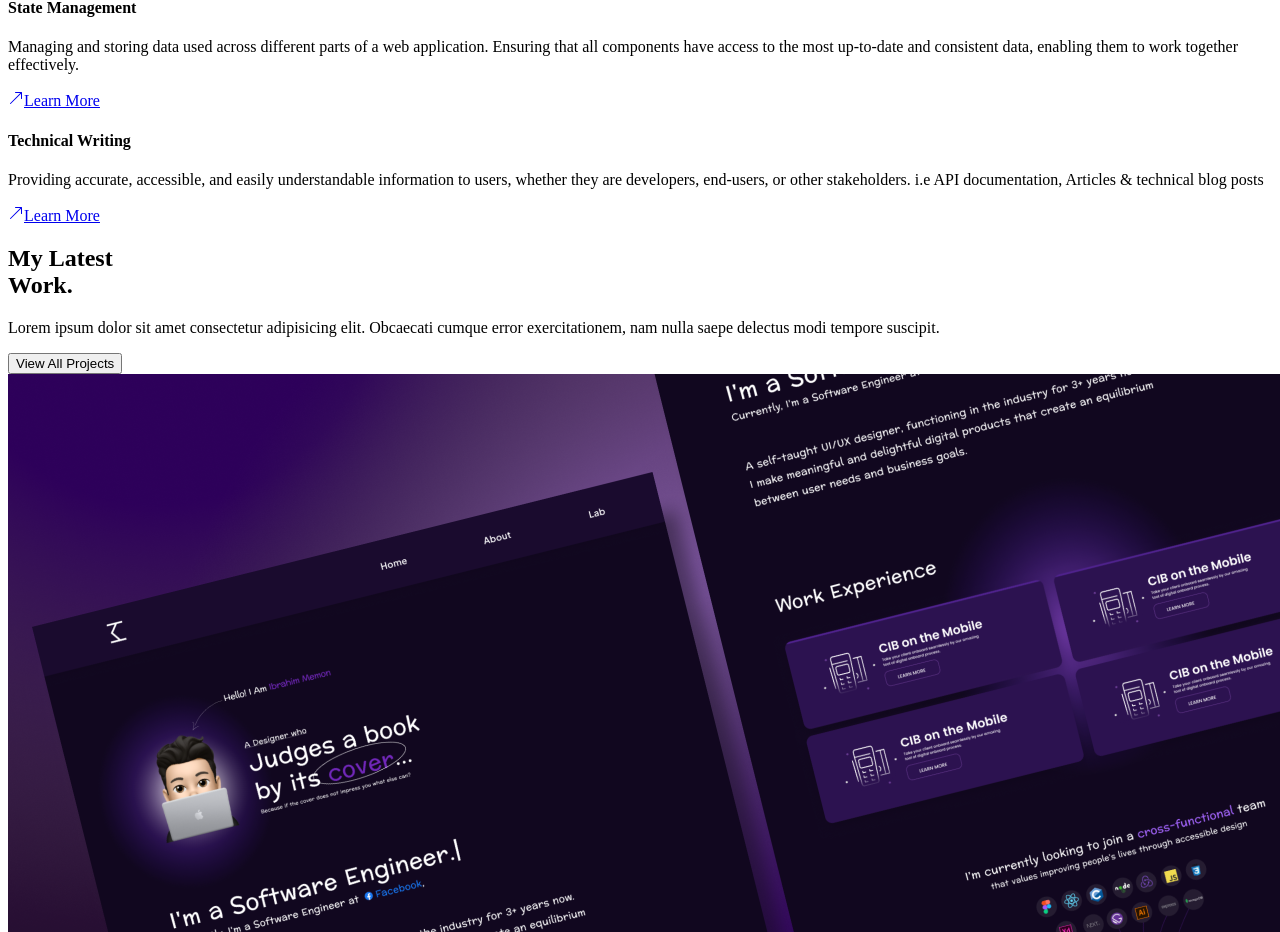
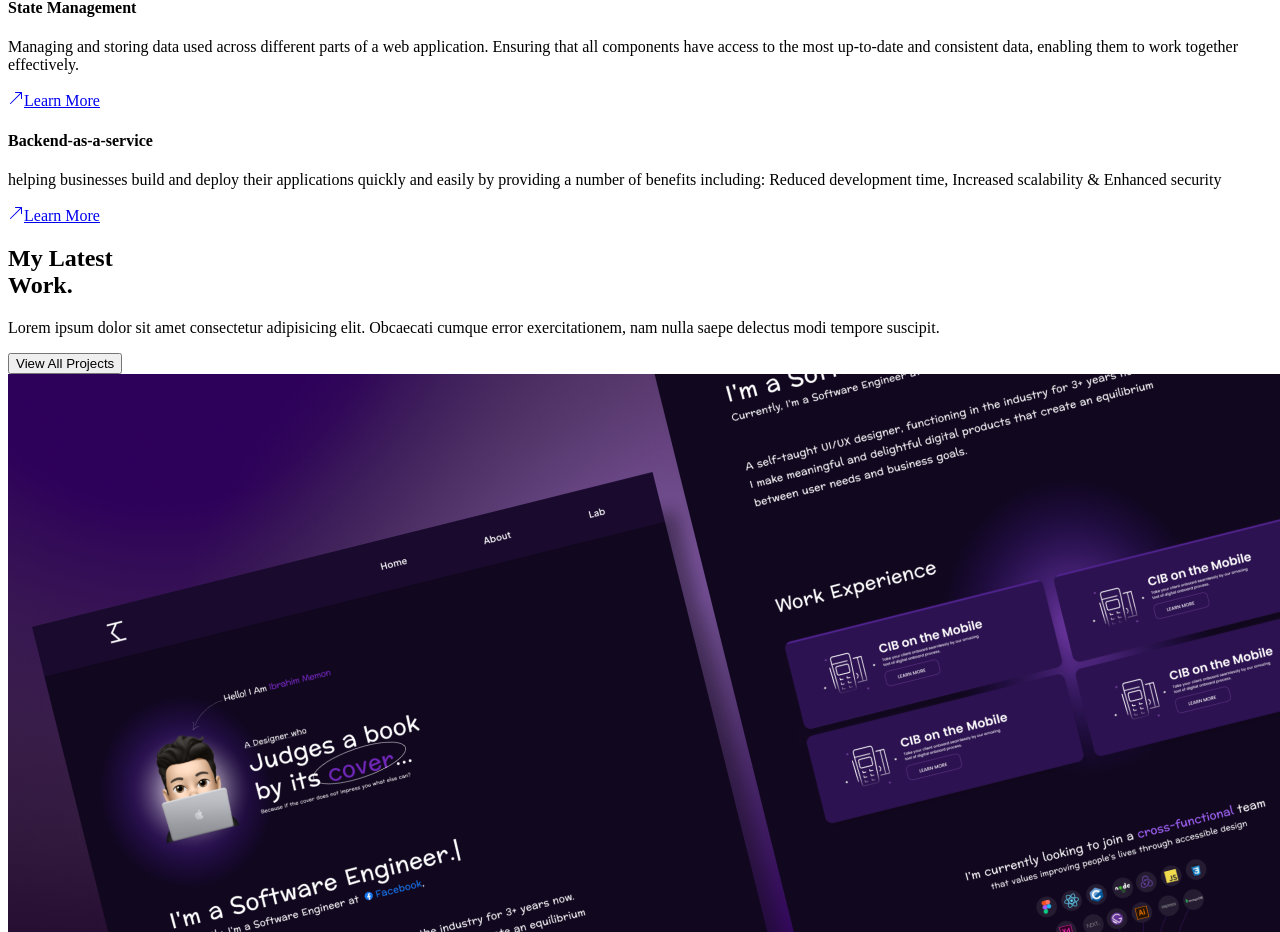
Before and after one commit to Andreyhuey/portfolio, a Next.js app: page / in a window 1280 px wide. Shown: the part 3018-3950 px from the top of the page. Built offline with nearby package versions, Linux system fonts and the light colour scheme; a web font is replaced by a local one.

Commit message:
modified content in services

```diff
--- a/src/components/Services.jsx
+++ b/src/components/Services.jsx
@@ -32,9 +32,9 @@ const services = [
     link: "Learn More",
   },
   {
-    name: "Technical Writing",
+    name: "Backend-as-a-service",
     description:
-      " Providing accurate, accessible, and easily understandable information to users, whether they are developers, end-users, or other stakeholders. i.e API documentation, Articles & technical blog posts",
+      "helping businesses build and deploy their applications quickly and easily by providing a number of benefits including: Reduced development time, Increased scalability & Enhanced security",
     link: "Learn More",
   },
 ];
```
